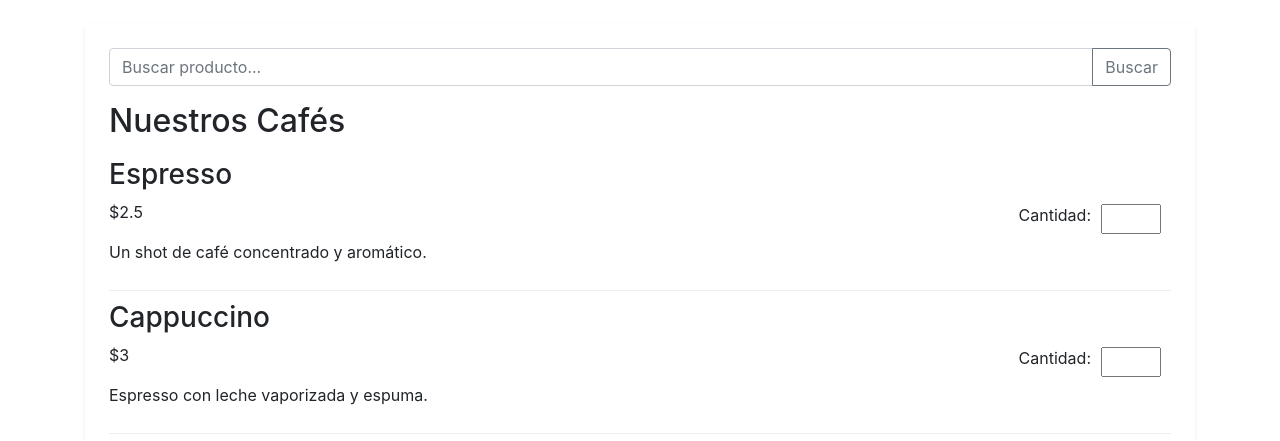
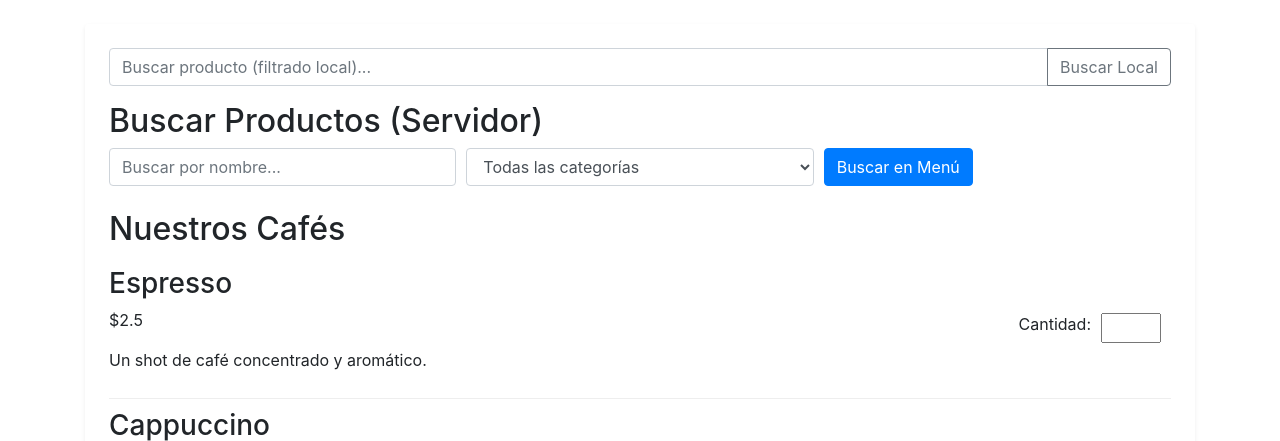
Before and after one commit to garciaguirreg/Proyecto_cafeteria, a PHP site: page /menu.php in a window 1280 px wide. Shown: the part 142-583 px from the top of the page. Run offline with PHP 8.4, Linux system fonts and the light colour scheme.

Commit message:
cambios en el index

```diff
--- a/menu.php
+++ b/menu.php
@@ -41,18 +41,38 @@
         </header>
 
         <main class="shadow-sm p-4 rounded">
-            <form class="mb-3" id="form-buscar">
+            <form class="mb-3" id="form-buscar-local">
                 <div class="input-group">
-                    <input type="text" class="form-control" placeholder="Buscar producto..." name="termino_busqueda" v-model="terminoBusqueda">
+                    <input type="text" class="form-control" placeholder="Buscar producto (filtrado local)..." name="termino_busqueda_local" v-model="terminoBusqueda">
                     <div class="input-group-append">
-                        <button class="btn btn-outline-secondary" type="submit">Buscar</button>
+                        <button class="btn btn-outline-secondary" type="submit">Buscar Local</button>
+                    </div>
+                </div>
+            </form>
+
+            <form class="mb-3" method="GET" action="buscar_productos.php" id="form-buscar-servidor">
+                <h2>Buscar Productos (Servidor)</h2>
+                <div class="form-row align-items-center">
+                    <div class="col-md-4 mb-2">
+                        <input type="text" class="form-control" placeholder="Buscar por nombre..." name="nombre">
+                    </div>
+                    <div class="col-md-4 mb-2">
+                        <select class="form-control" name="categoria">
+                            <option value="">Todas las categorías</option>
+                            <option value="cafes">Cafés</option>
+                            <option value="bebidas_frias">Bebidas Frías</option>
+                            <option value="comida">Comida</option>
+                        </select>
+                    </div>
+                    <div class="col-md-auto mb-2">
+                        <button class="btn btn-primary" type="submit">Buscar en Menú</button>
                     </div>
                 </div>
             </form>
 
             <section>
                 <h2>Nuestros Cafés</h2>
-                <div class="menu-item" v-for="(cafe, index) in cafes" :key="'cafe_' + index" v-if="cafe.nombre.toLowerCase().includes(terminoBusqueda.toLowerCase()) || cafe.descripcion.toLowerCase().includes(terminoBusqueda.toLowerCase())">
+                <div class="menu-item" v-for="(cafe, index) in cafesFiltrados" :key="'cafe_' + index">
                     <div class="menu-item-details">
                         <h3>{{ cafe.nombre }}</h3>
                         <p class="precio">${{ cafe.precio }}</p>
@@ -68,7 +88,7 @@
 
             <section>
                 <h2>Bebidas Frías</h2>
-                <div class="menu-item" v-for="(bebida, index) in bebidasFrias" :key="'bebida_' + index" v-if="bebida.nombre.toLowerCase().includes(terminoBusqueda.toLowerCase()) || bebida.descripcion.toLowerCase().includes(terminoBusqueda.toLowerCase())">
+                <div class="menu-item" v-for="(bebida, index) in bebidasFriasFiltradas" :key="'bebida_' + index">
                     <div class="menu-item-details">
                         <h3>{{ bebida.nombre }}</h3>
                         <p class="precio">${{ bebida.precio }}</p>
@@ -84,7 +104,7 @@
 
             <section>
                 <h2>Nuestra Comida</h2>
-                <div class="menu-item" v-for="(comida, index) in comida" :key="'comida_' + index" v-if="comida.nombre.toLowerCase().includes(terminoBusqueda.toLowerCase()) || comida.descripcion.toLowerCase().includes(terminoBusqueda.toLowerCase())">
+                <div class="menu-item" v-for="(comida, index) in comidaFiltrada" :key="'comida_' + index">
                     <div class="menu-item-details">
                         <h3>{{ comida.nombre }}</h3>
                         <p class="precio">${{ comida.precio }}</p>
@@ -141,6 +161,26 @@
                 cantidadesComida: {},
                 pedido: []
             },
+            computed: {
+                cafesFiltrados: function() {
+                    const termino = this.terminoBusqueda.toLowerCase();
+                    return this.cafes.filter(function(cafe) {
+                        return cafe.nombre.toLowerCase().includes(termino) || cafe.descripcion.toLowerCase().includes(termino);
+                    });
+                },
+                bebidasFriasFiltradas: function() {
+                    const termino = this.terminoBusqueda.toLowerCase();
+                    return this.bebidasFrias.filter(function(bebida) {
+                        return bebida.nombre.toLowerCase().includes(termino) || bebida.descripcion.toLowerCase().includes(termino);
+                    });
+                },
+                comidaFiltrada: function() {
+                    const termino = this.terminoBusqueda.toLowerCase();
+                    return this.comida.filter(function(comida) {
+                        return comida.nombre.toLowerCase().includes(termino) || comida.descripcion.toLowerCase().includes(termino);
+                    });
+                }
+            },
             methods: {
                 actualizarPedido: function(nombre, cantidad) {
                     const cantidadInt = parseInt(cantidad);
```
